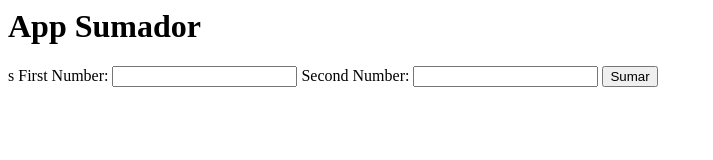
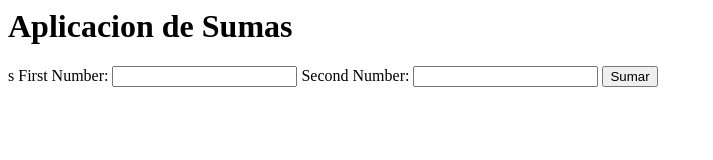
Before and after one commit to ricardo051199/practica-cmds-GIT, a website built with Parcel: page index.html in a window 1280 px wide. Shown: the whole page, without its empty margins (0-713 px from the left). Built offline with nearby package versions, Linux system fonts and the light colour scheme.

Commit message:
cambio de titulo

```diff
--- a/index.html
+++ b/index.html
@@ -1,6 +1,6 @@
 <html>
   <body>
-    <h1>App Sumador</h1>
+    <h1>Aplicacion de Sumas</h1>
     <form id="sumar-form">s
       <label for="first-number">First Number:</label>
       <input type="number" id="first-number" />
```
